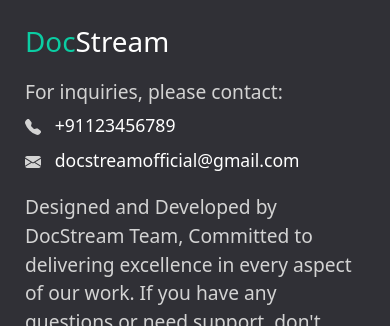
After one commit to Shravan103/Document-Management-System, a PHP site: page /dms/partials/aboutFooter.php in a window 390 px wide; the page is wider, and only the part inside the window is pictured. The commit adds this page. Shown: the top 326 px of that part. Run offline with PHP 8.4, Linux system fonts and the light colour scheme; some libraries are stand-ins or nearby versions.

Commit message:
GIS Commit

```diff
--- /dev/null
+++ b/partials/aboutFooter.css
@@ -0,0 +1,126 @@
+/* FOOTER */
+.footer {
+  background: #303036;
+  color: #d3d3d3;
+  height: 400px;
+  position: relative;
+}
+.myText
+{
+  font-size: larger;
+  margin-top: 20px;
+  margin-bottom: 5px;
+}
+a
+{
+  color: #ffffff;
+  text-decoration: none;
+}
+.footer .footer-content .about .contact span {
+  display: block;
+
+  margin-bottom: 8px;
+}
+.footer .footer-content {
+  height: 350px;
+  display: flex;
+}
+
+.footer .footer-content .footer-section {
+  flex: 1;
+  padding: 25px;
+}
+
+.footer .footer-content h1,
+.footer .footer-content h2 {
+  color: white;
+}
+
+.footer .footer-content .about h1 span {
+  color: rgb(11, 205, 163);
+}
+
+.footer .footer-content .about .contact span {
+  display: block;
+  font-size: 1.1em;
+  margin-bottom: 8px;
+}
+
+.footer .footer-content .about .socials a {
+  border: 1px solid gray;
+  width: 45px;
+  height: 41px;
+  padding-top: 5px;
+  margin-right: 5px;
+  text-align: center;
+  display: inline-block;
+  font-size: 1.3em;
+  border-radius: 5px;
+  transition: all 0.3s;
+}
+
+.footer .footer-content .about .socials a:hover {
+  border: 1px solid white;
+  color: white;
+  transition: all 0.3s;
+}
+
+.footer .footer-content .links ul a {
+  display: block;
+  margin-bottom: 10px;
+  font-size: 1.2em;
+  transition: all 0.3s;
+}
+
+.footer .footer-content .links ul a:hover {
+  color: white;
+  margin-left: 15px;
+  transition: all 0.3s;
+}
+
+.footer .footer-content .contact-form .contact-input {
+  background: #272727;
+  color: #bebdbd;
+  margin-bottom: 10px;
+  line-height: 1.5rem;
+  padding: 0.9rem 1.4rem;
+  border: none;
+}
+
+.footer .footer-content .contact-form .contact-input:focus {
+  background: #1a1a1a;
+}
+
+
+.footer .footer-bottom {
+  background: #343a40;
+  color: #686868;
+  height: 50px;
+  width: 100%;
+  text-align: center;
+  position: absolute;
+  bottom: 0px;
+  left: 0px;
+  padding-top: 20px;
+}
+
+/* MEDIA QUERIES */
+
+@media only screen and (max-width: 934px) {
+  .footer {
+    height: auto;
+  }
+
+  .footer .footer-content {
+    height: auto;
+    flex-direction: column;
+  }
+
+  .footer .footer-content .contact-form {
+    padding-bottom: 90px;
+  }
+
+  .footer .footer-content .contact-form .contact-btn {
+    width: 100%;
+  }
+}
--- /dev/null
+++ b/partials/aboutFooter.php
@@ -0,0 +1,63 @@
+<!DOCTYPE html>
+<html>
+
+<head>
+  <!-- Include Leaflet CSS -->
+  <link href="https://cdn.jsdelivr.net/npm/bootstrap@5.3.3/dist/css/bootstrap.min.css" rel="stylesheet" integrity="sha384-QWTKZyjpPEjISv5WaRU9OFeRpok6YctnYmDr5pNlyT2bRjXh0JMhjY6hW+ALEwIH" crossorigin="anonymous">
+  <link rel="stylesheet" href="https://unpkg.com/leaflet@1.7.1/dist/leaflet.css" />
+  <link rel="stylesheet" href="aboutFooter.css">
+</head>
+
+<body>
+  <!-- FOOTER -->
+  <div class="footer">
+    <div class="footer-content">
+
+
+      <!-- LEFT SECTION: PHONE AND EMAIL -->
+      <div class="footer-section about">
+        <h1 class="logo-text"><span>Doc</span>Stream</h1>
+        <div class="contact">
+          <p class="myText">For inquiries, please contact:</p>
+          <span><svg xmlns="http://www.w3.org/2000/svg" width="16" height="16" fill="currentColor" class="bi bi-telephone-fill" viewBox="0 0 16 16">
+              <path fill-rule="evenodd" d="M1.885.511a1.745 1.745 0 0 1 2.61.163L6.29 2.98c.329.423.445.974.315 1.494l-.547 2.19a.68.68 0 0 0 .178.643l2.457 2.457a.68.68 0 0 0 .644.178l2.189-.547a1.75 1.75 0 0 1 1.494.315l2.306 1.794c.829.645.905 1.87.163 2.611l-1.034 1.034c-.74.74-1.846 1.065-2.877.702a18.6 18.6 0 0 1-7.01-4.42 18.6 18.6 0 0 1-4.42-7.009c-.362-1.03-.037-2.137.703-2.877z" />
+            </svg> &nbsp;
+            <a href="tel:+91123456789">+91123456789</a></span>
+          <span><svg xmlns="http://www.w3.org/2000/svg" width="16" height="16" fill="currentColor" class="bi bi-envelope-fill" viewBox="0 0 16 16">
+              <path d="M.05 3.555A2 2 0 0 1 2 2h12a2 2 0 0 1 1.95 1.555L8 8.414zM0 4.697v7.104l5.803-3.558zM6.761 8.83l-6.57 4.027A2 2 0 0 0 2 14h12a2 2 0 0 0 1.808-1.144l-6.57-4.027L8 9.586zm3.436-.586L16 11.801V4.697z" />
+            </svg> &nbsp;
+            <a href="mailto:docstreamofficial@gmail.com">docstreamofficial@gmail.com</a></span>
+            <p class="myText">Designed and Developed by DocStream Team, Committed to delivering excellence in every aspect of our work. If you have any questions or need support, don't hesitate to get in touch. Powered by HTML, CSS, JavaScript, Bootstrap, SQL & PHP.</p>
+        </div>
+      </div>
+
+
+      <!-- GIS MAP SECTION -->
+      <div class="footer-section links">
+        <!-- Create a map container -->
+        <div id="map" style="height: 300px; width:650px; border: 2px solid #303036; border-radius:5px; box-shadow: 0 0 10px black; position:relative; top: 18px;"></div>
+
+        <!-- Include Leaflet JavaScript library -->
+        <script src="https://unpkg.com/leaflet@1.7.1/dist/leaflet.js"></script>
+
+        <script>
+          // Initialize a map
+          var map = L.map('map').setView([15.4012550616, 73.8215633804], 13);
+
+          // Add a tile layer (e.g., OpenStreetMap)
+          L.tileLayer('https://{s}.tile.openstreetmap.org/{z}/{x}/{y}.png', {
+            maxZoom: 19,
+          }).addTo(map);
+
+          // Add a marker to the map
+          L.marker([15.4012550616, 73.8215633804]).addTo(map)
+            .bindPopup("Find us at Goa Shipyard Limited, Vasco Da Gama.");
+        </script>
+      </div>
+    </div>
+  </div>
+
+  <script src="https://cdn.jsdelivr.net/npm/bootstrap@5.3.3/dist/js/bootstrap.bundle.min.js" integrity="sha384-YvpcrYf0tY3lHB60NNkmXc5s9fDVZLESaAA55NDzOxhy9GkcIdslK1eN7N6jIeHz" crossorigin="anonymous"></script>
+</body>
+
+</html>
```
Also changed, not shown: partials/_about.php (+11 -11 lines).
